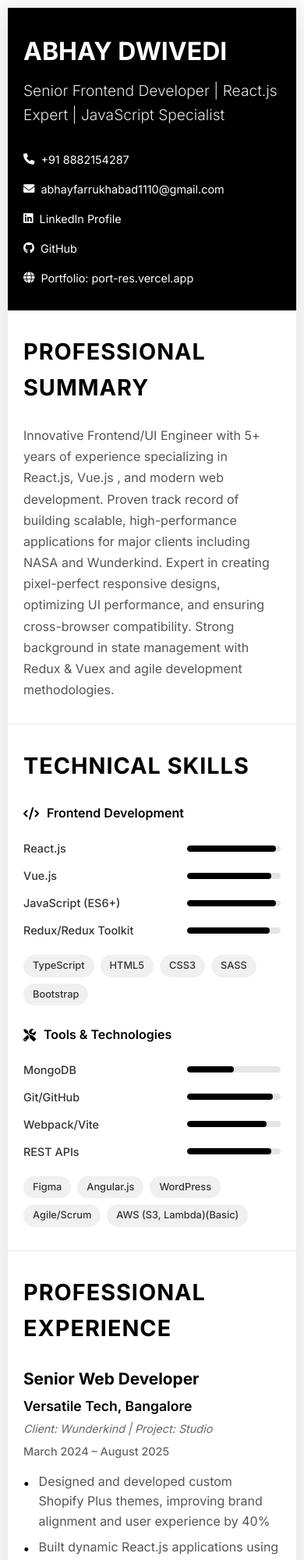
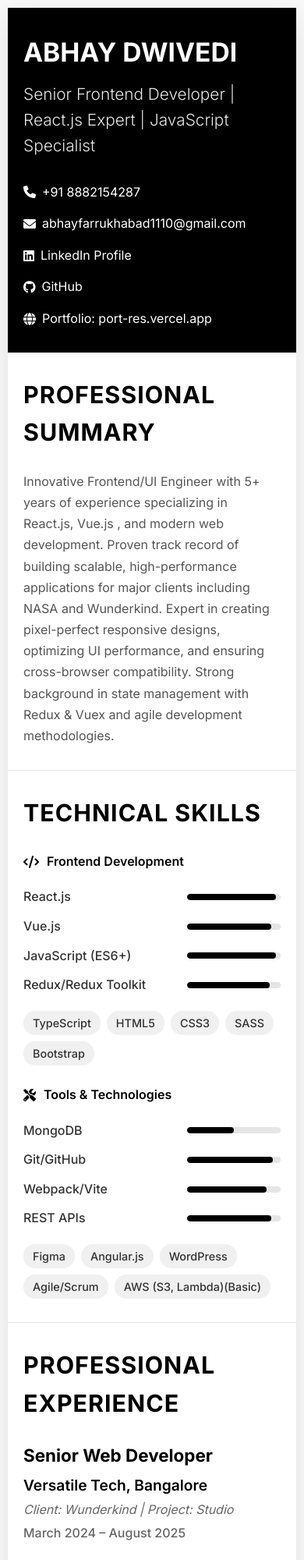
Before and after one commit to Abd1110-lenovo/Resume, a plain HTML site: page index.html in a window 390 px wide. Shown: the top 2000 px of the page at 78% size. Drawn offline with Linux system fonts and the light colour scheme.

Commit message:
Add Changes

```diff
--- a/index.html
+++ b/index.html
@@ -32,7 +32,7 @@
         /* Print Styles */
         @media print {
             body {
-                font-size: 12px;
+                font-size: 14px;
                 background: white;
             }
 
@@ -56,13 +56,13 @@
         }
 
         .header h1 {
-            font-size: 2.5rem;
+            font-size: 2.6rem;
             font-weight: 700;
             margin-bottom: 10px;
         }
 
         .header h2 {
-            font-size: 1.2rem;
+            font-size: 1.3rem;
             font-weight: 300;
             margin-bottom: 30px;
             opacity: 0.9;
@@ -72,7 +72,7 @@
             display: grid;
             grid-template-columns: repeat(auto-fit, minmax(250px, 1fr));
             gap: 15px;
-            font-size: 0.9rem;
+            font-size: 1.0rem;
         }
 
         .contact-item {
@@ -101,7 +101,7 @@
         }
 
         .section-title {
-            font-size: 1.8rem;
+            font-size: 1.9rem;
             font-weight: 700;
             color: #000;
             margin-bottom: 25px;
@@ -142,7 +142,7 @@
         }
 
         .skill-name {
-            font-size: 0.9rem;
+            font-size: 1.0rem;
             font-weight: 500;
         }
 
@@ -172,7 +172,7 @@
             color: #333;
             padding: 4px 12px;
             border-radius: 15px;
-            font-size: 0.8rem;
+            font-size: 0.9rem;
             font-weight: 500;
         }
 
@@ -190,14 +190,14 @@
         }
 
         .job-title {
-            font-size: 1.3rem;
+            font-size: 1.4rem;
             font-weight: 700;
             color: #000;
             margin-bottom: 5px;
         }
 
         .company-name {
-            font-size: 1.1rem;
+            font-size: 1.2rem;
             font-weight: 600;
             color: #000;
             margin-bottom: 3px;
@@ -206,13 +206,13 @@
         .job-description {
             color: #666;
             font-style: italic;
-            font-size: 0.9rem;
+            font-size: 1.0rem;
         }
 
         .job-duration {
             color: #666;
             font-weight: 500;
-            font-size: 0.9rem;
+            font-size: 1.0rem;
             white-space: nowrap;
         }
 
@@ -265,7 +265,7 @@
         }
 
         .project-tech {
-            font-size: 0.85rem;
+            font-size: 0.95rem;
             color: #666;
             margin-bottom: 10px;
             font-weight: 500;
@@ -273,7 +273,7 @@
 
         .project-description {
             color: #555;
-            font-size: 0.9rem;
+            font-size: 1.0rem;
             line-height: 1.6;
         }
 
@@ -291,7 +291,7 @@
         .degree {
             font-weight: 600;
             color: #000;
-            font-size: 1.1rem;
+            font-size: 1.2rem;
         }
 
         .field {
@@ -301,7 +301,7 @@
 
         .year {
             color: #666;
-            font-size: 0.9rem;
+            font-size: 1.0rem;
         }
 
         .cert-list {
@@ -394,7 +394,7 @@
             }
 
             .header h1 {
-                font-size: 2rem;
+                font-size: 2.1rem;
             }
 
             .section {
@@ -836,7 +836,7 @@
                 <a href="mailto:abhayfarrukhabad1110@gmail.com">abhayfarrukhabad1110@gmail.com</a> •
                 <span>+91 8882154287</span>
             </p>
-            <p style="margin-top: 10px; font-size: 0.9rem;">
+            <p style="margin-top: 10px; font-size: 1.0rem;">
                 Portfolio: <a href="https://port-res.vercel.app/">port-res.vercel.app</a> •
                 GitHub: <a href="https://github.com/Abd1110-lenovo">Abd1110-lenovo</a>
             </p>
```
